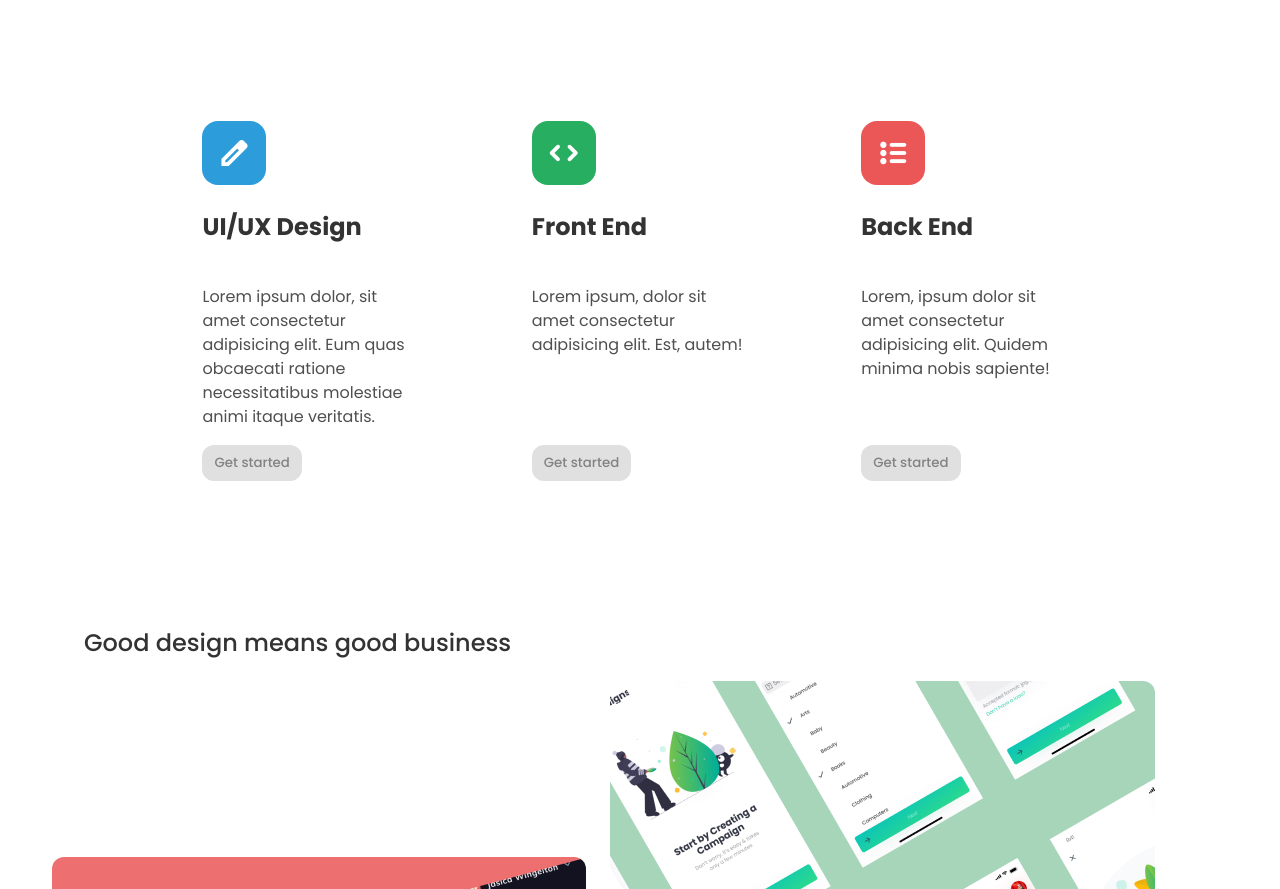
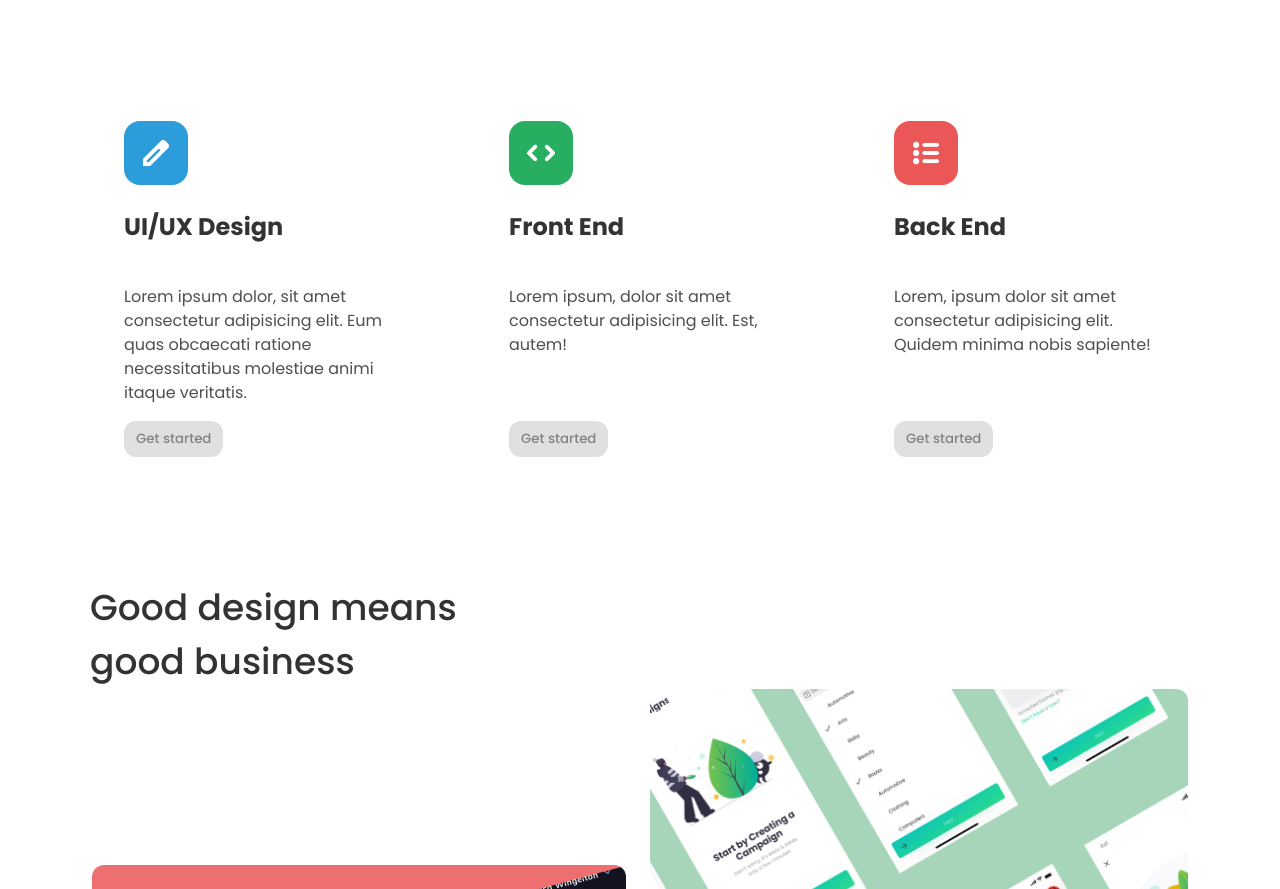
Before and after one commit to pietyr/edie-homepage, a plain HTML site: page index.html in a window 1280 px wide. Shown: the part 1585-2474 px from the top of the page. Drawn offline with nearby package versions, Linux system fonts and the light colour scheme.

Commit message:
feat: styled projects section for desktop

```diff
--- a/css/style.css
+++ b/css/style.css
@@ -162,6 +162,11 @@ div.lower-text p {
 	margin-bottom: 1.5rem;
 }
 
+div.sections-wrapper {
+	max-width: 1124px;
+	margin: 0 auto;
+}
+
 section.contact {
 	padding: 0;
 }
@@ -212,28 +217,23 @@ section.contact button {
 }
 
 section.offer {
-	padding-left: 0.375rem;
-	padding-right: 0.375rem;
 	margin: 0 auto;
+	padding-left: 0.75rem;
+	padding-right: 0.75rem;
 }
 
 section.offer h2 {
 	font-size: clamp(1.5rem, 5vw, 2.25rem);
 	line-height: 1.5em;
 	font-weight: 500;
-	margin: 5rem 2.125rem;
+	margin: 5rem 0;
 	max-width: min(350px, 70vw);
 }
 
 @media (min-width: 775px) {
-	section.offer {
-		max-width: 75vw;
-	}
-
 	div.offer-articles-wrapper {
 		display: flex;
-		justify-content: space-around;
-		gap: 2.5rem;
+		justify-content: space-between;
 	}
 	section.offer article {
 		max-width: 375px;
@@ -311,37 +311,18 @@ section.offer article button {
 
 section.projects {
 	margin-bottom: 6rem;
-	max-width: 1200px;
+
 	margin: 0 auto;
 }
 
-@media (min-width: 750px) {
-	div.projects-wrapper {
-		display: flex;
-		flex-wrap: wrap;
-	}
-
-	div.projects-wrapper article:not(:nth-child(even)) {
-		margin-top: 11rem;
-	}
-
-	div.absolute {
-		position: absolute;
-		margin-top: 1rem;
-	}
-
-	section.projects article {
-		margin-bottom: 0rem;
-	}
-}
-
 section.projects h2 {
-	font-size: 1.5rem;
+	font-size: clamp(1.5rem, 5vw, 2.25rem);
+	max-width: min(450px, 70vw);
 	line-height: 1.5em;
 	font-weight: 500;
 	color: var(--gray-1);
-	padding-left: 2.75rem;
-	padding-right: 2.75rem;
+	margin: 0 auto;
+	padding-left: 0.75rem;
 }
 
 section.projects article {
@@ -351,6 +332,7 @@ section.projects article {
 }
 
 section.projects article img {
+	margin: 0 auto;
 	display: block;
 	max-width: 100%;
 	border-radius: 0.75rem;
@@ -381,6 +363,36 @@ section.projects > a {
 	font-size: 1.125rem;
 	line-height: 1.5em;
 	margin-left: 0.75rem;
+}
+
+@media (min-width: 555px) {
+	section.projects {
+		max-width: 1124px;
+	}
+
+	div.projects-wrapper {
+		display: flex;
+		flex-wrap: wrap;
+		justify-content: center;
+	}
+
+	div.projects-wrapper article:not(:nth-child(even)) {
+		margin-top: 11rem;
+	}
+
+	div.absolute {
+		position: absolute;
+		margin-top: 1rem;
+	}
+
+	section.projects article {
+		margin-bottom: 0rem;
+		max-width: 50%;
+	}
+
+	section.projects h2 {
+		margin: unset;
+	}
 }
 
 section.team {
--- a/index.html
+++ b/index.html
@@ -72,6 +72,7 @@
 					</dection>
 				</div>
 			</section>
+			<div class="sections-wrapper">
 				<section class="offer">
 					<h2>We offer high demand services</h2>
 					<div class="offer-articles-wrapper">
@@ -179,6 +180,7 @@
 						</div>
 					</div>
 				</section>
+			</div>
 		</main>
 		<footer>
 			<div class="footer-wrapper">
```
Lines whose indentation alone changed are shown as unchanged.
